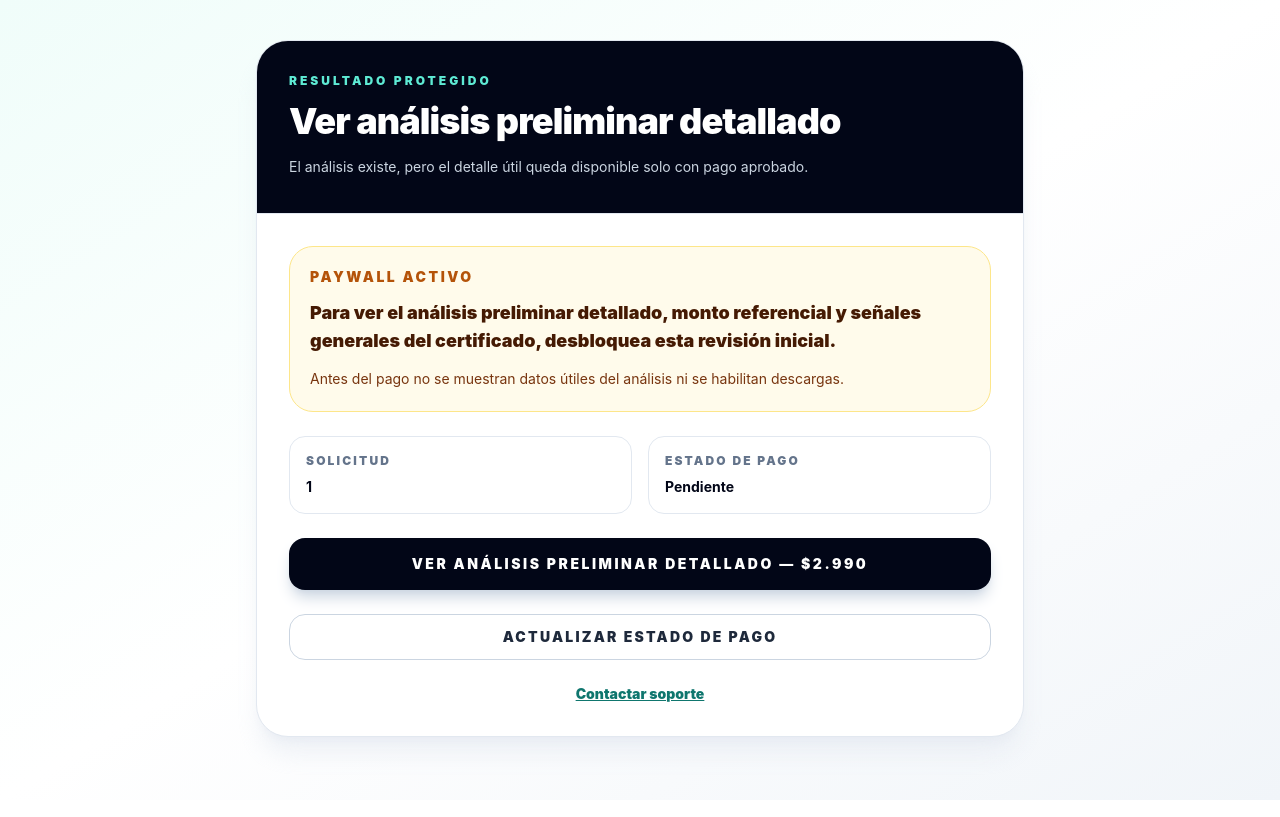
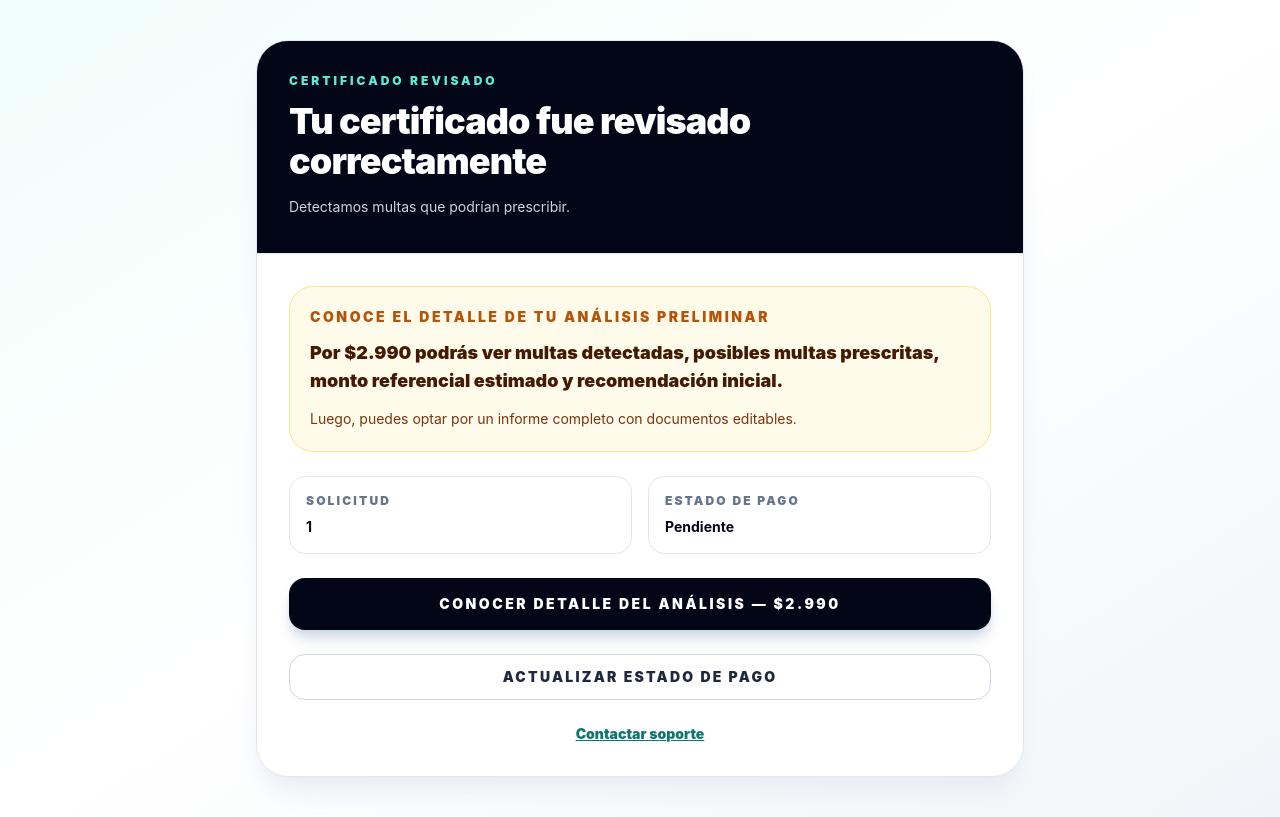
Before and after one commit to rominasartore-cell/PROYECTO-PTM, a Next.js app: page /resultados/1 in a window 1280 px wide. Built offline with nearby package versions, Linux system fonts and the light colour scheme; no server answers.

Commit message:
Improve preliminary paywall copy

```diff
--- a/src/app/resultados/[requestId]/page.tsx
+++ b/src/app/resultados/[requestId]/page.tsx
@@ -542,26 +542,26 @@ const analyticsValue = Number(amount || 0);
         <section className="mx-auto max-w-3xl overflow-hidden rounded-[2rem] border border-slate-200 bg-white shadow-xl shadow-slate-200/60">
           <div className="border-b border-slate-200 bg-slate-950 p-6 text-white sm:p-8">
             <p className="text-xs font-black uppercase tracking-[0.25em] text-teal-300">
-              Resultado protegido
+              Certificado revisado
             </p>
             <h1 className="mt-3 text-3xl font-black tracking-tight sm:text-4xl">
-              Ver análisis preliminar detallado
+              Tu certificado fue revisado correctamente
             </h1>
             <p className="mt-3 max-w-2xl text-sm leading-7 text-slate-300">
-              El análisis existe, pero el detalle útil queda disponible solo con pago aprobado.
+              Detectamos multas que podrían prescribir.
             </p>
           </div>
 
           <div className="space-y-6 p-6 sm:p-8">
             <div className="rounded-3xl border border-amber-200 bg-amber-50 p-5 text-amber-950">
               <p className="text-sm font-black uppercase tracking-[0.18em] text-amber-700">
-                Paywall activo
+                Conoce el detalle de tu análisis preliminar
               </p>
               <p className="mt-3 text-lg font-black">
-                Para ver el análisis preliminar detallado, monto referencial y señales generales del certificado, desbloquea esta revisión inicial.
+                Por $2.990 podrás ver multas detectadas, posibles multas prescritas, monto referencial estimado y recomendación inicial.
               </p>
               <p className="mt-3 text-sm leading-6 text-amber-900">
-                Antes del pago no se muestran datos útiles del análisis ni se habilitan descargas.
+                Luego, puedes optar por un informe completo con documentos editables.
               </p>
             </div>
 
@@ -576,7 +576,7 @@ const analyticsValue = Number(amount || 0);
               disabled={checkoutLoading || !requestId}
               className="w-full rounded-2xl bg-slate-950 px-5 py-4 text-sm font-black uppercase tracking-[0.18em] text-white shadow-lg shadow-slate-300 transition hover:bg-teal-700 disabled:cursor-not-allowed disabled:opacity-60"
             >
-              {checkoutLoading ? "Generando pago..." : "Ver análisis preliminar detallado — $2.990"}
+              {checkoutLoading ? "Generando pago..." : "Conocer detalle del análisis — $2.990"}
             </button>
 
             {checkoutError ? (
```
